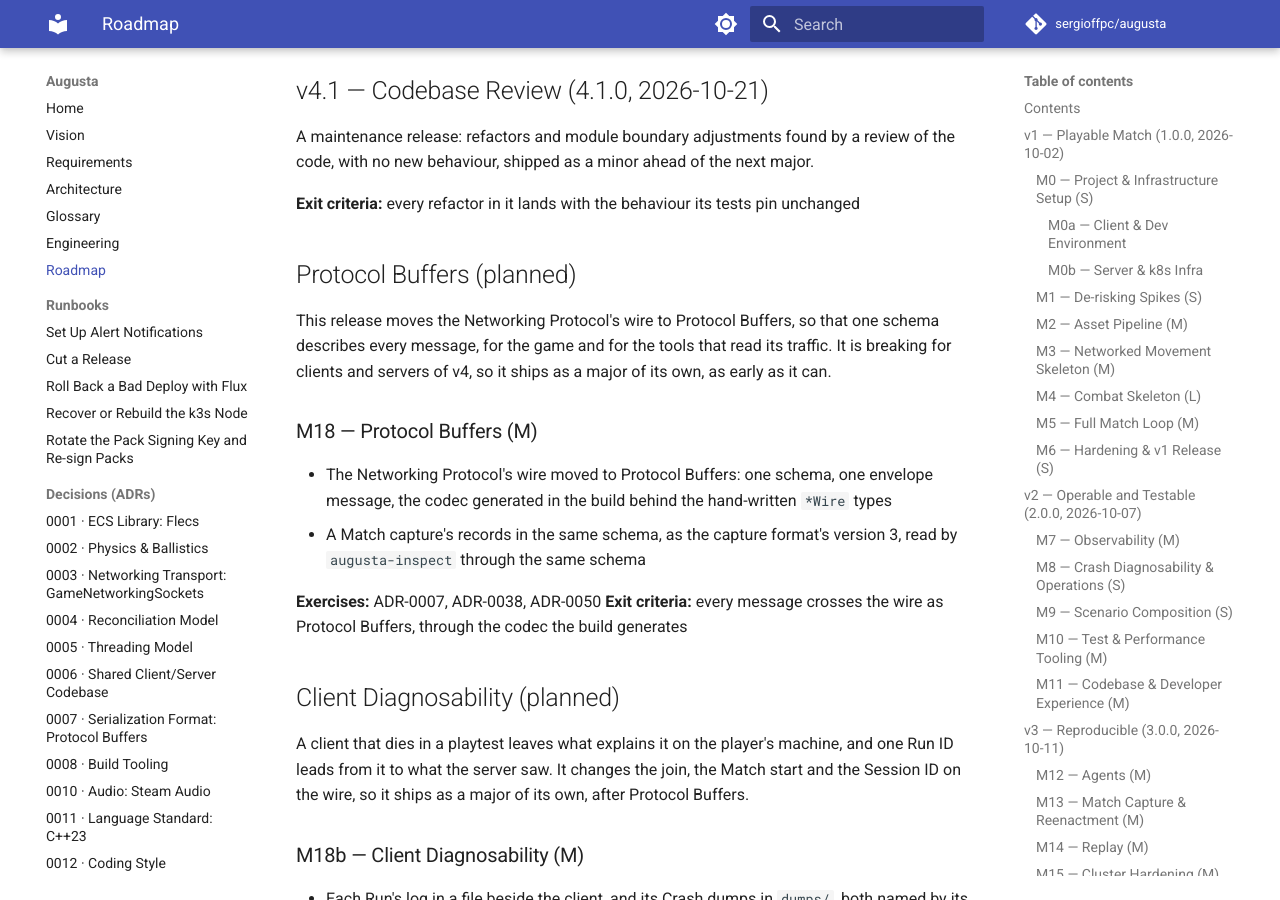
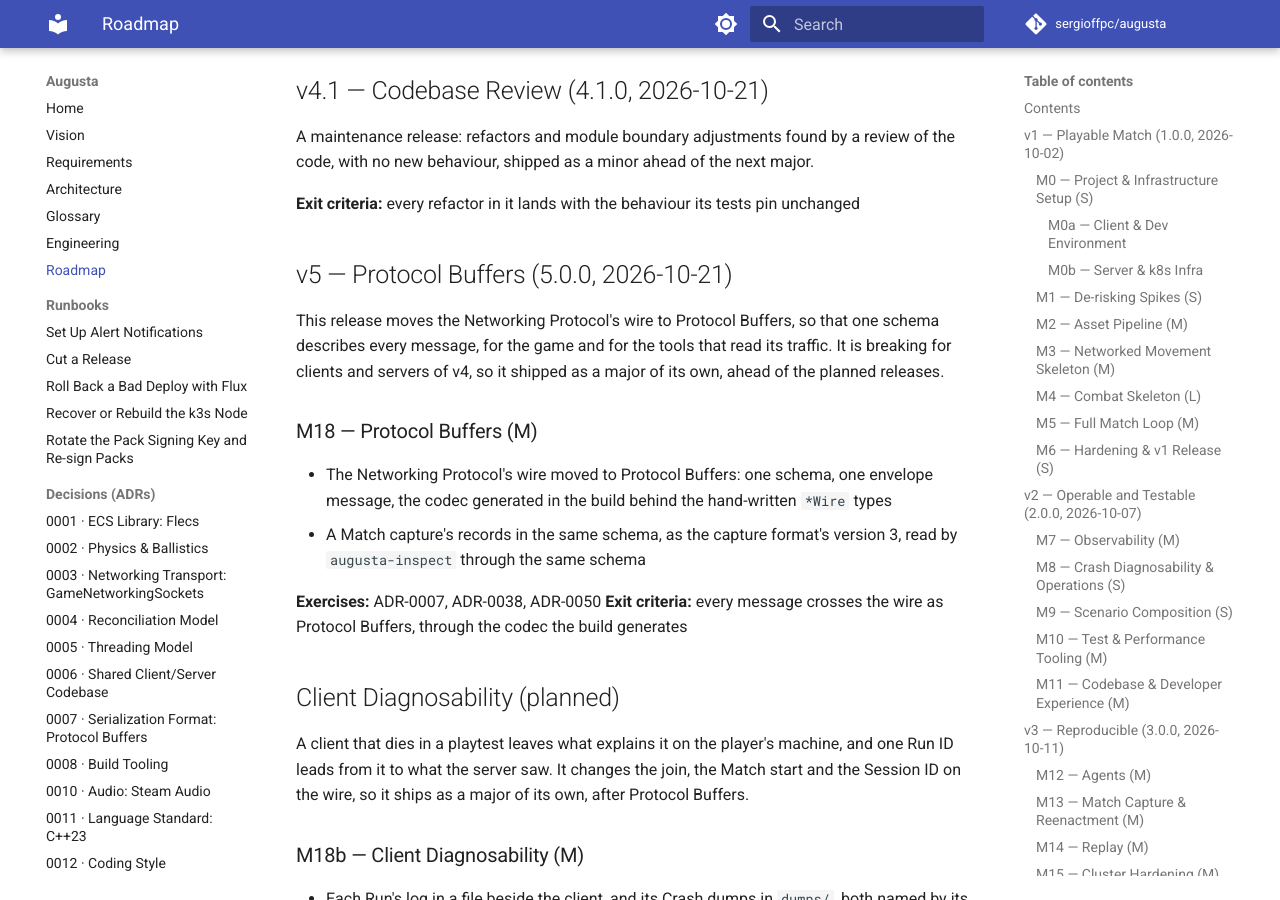
Before and after one commit to sergioffpc/augusta, an MkDocs documentation site: the page built from docs/ROADMAP.md, in a window 1280 px wide and 900 px high, scrolled down 9481 px. Built offline with MkDocs 1.6.1 and Material for MkDocs 9.7.7, drawn with Linux system fonts in a browser that asks for light colours; comment, search, counter and statistics services are not loaded; some of the changed text lies outside the part shown.

Commit message:
chore(release): date the Protocol Buffers release in the roadmap
Co-Authored-By: Claude Opus 5.5 <noreply@anthropic.com>

```diff
--- a/docs/ROADMAP.md
+++ b/docs/ROADMAP.md
@@ -37,7 +37,7 @@ the issues is ENGINEERING.md's Milestones section.
 - [v4 — Modules and Packs (4.0.0, 2026-10-19)](#v4--modules-and-packs-400-2026-10-19)
     - [M17 — One Pack Format (S)](#m17--one-pack-format-s)
 - [v4.1 — Codebase Review (4.1.0, 2026-10-21)](#v41--codebase-review-410-2026-10-21)
-- [Protocol Buffers (planned)](#protocol-buffers-planned)
+- [v5 — Protocol Buffers (5.0.0, 2026-10-21)](#v5--protocol-buffers-500-2026-10-21)
     - [M18 — Protocol Buffers (M)](#m18--protocol-buffers-m)
 - [Client Diagnosability (planned)](#client-diagnosability-planned)
     - [M18b — Client Diagnosability (M)](#m18b--client-diagnosability-m)
@@ -378,12 +378,12 @@ major.
 **Exit criteria:** every refactor in it lands with the behaviour its tests pin
 unchanged
 
-## Protocol Buffers (planned)
+## v5 — Protocol Buffers (5.0.0, 2026-10-21)
 
 This release moves the Networking Protocol's wire to Protocol Buffers, so that
 one schema describes every message, for the game and for the tools that read its
-traffic. It is breaking for clients and servers of v4, so it ships as a major of
-its own, as early as it can.
+traffic. It is breaking for clients and servers of v4, so it shipped as a major
+of its own, ahead of the planned releases.
 
 ### M18 — Protocol Buffers (M)
 
```
